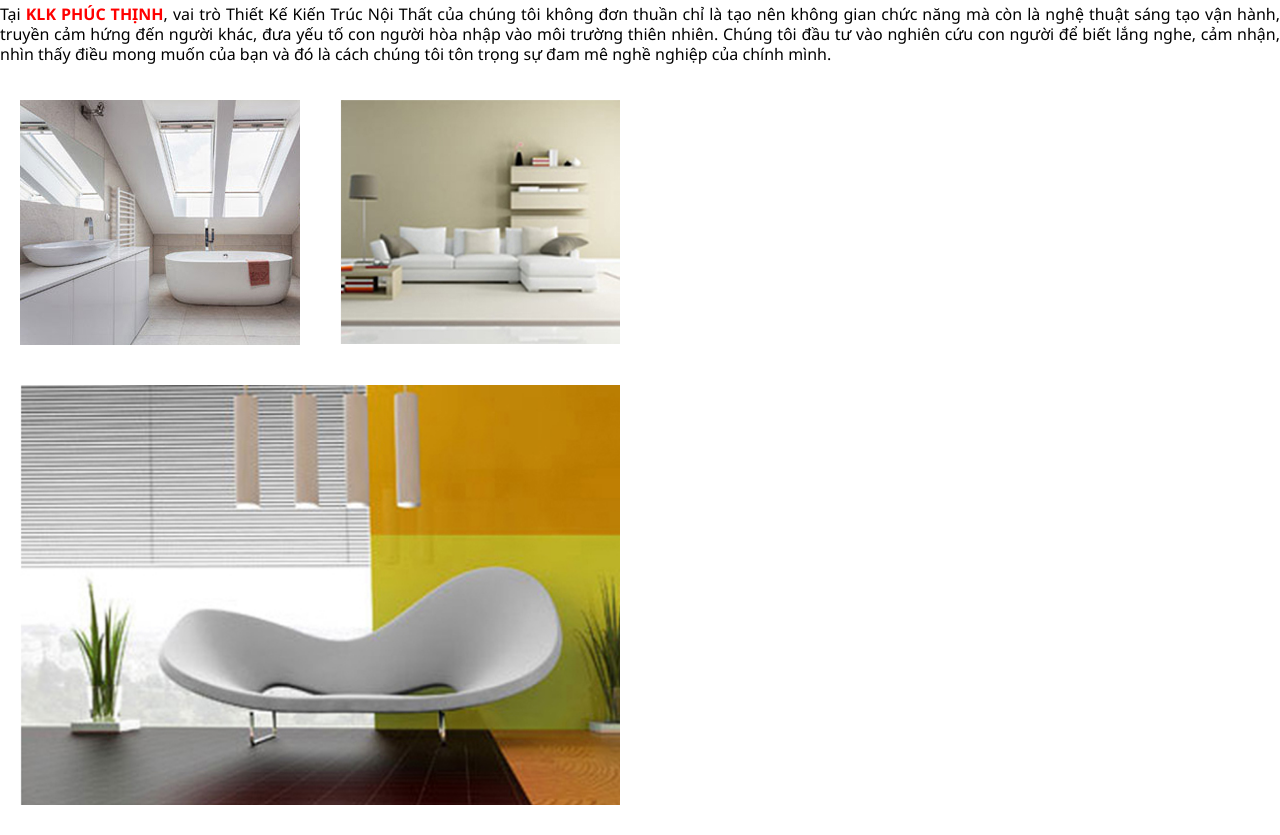
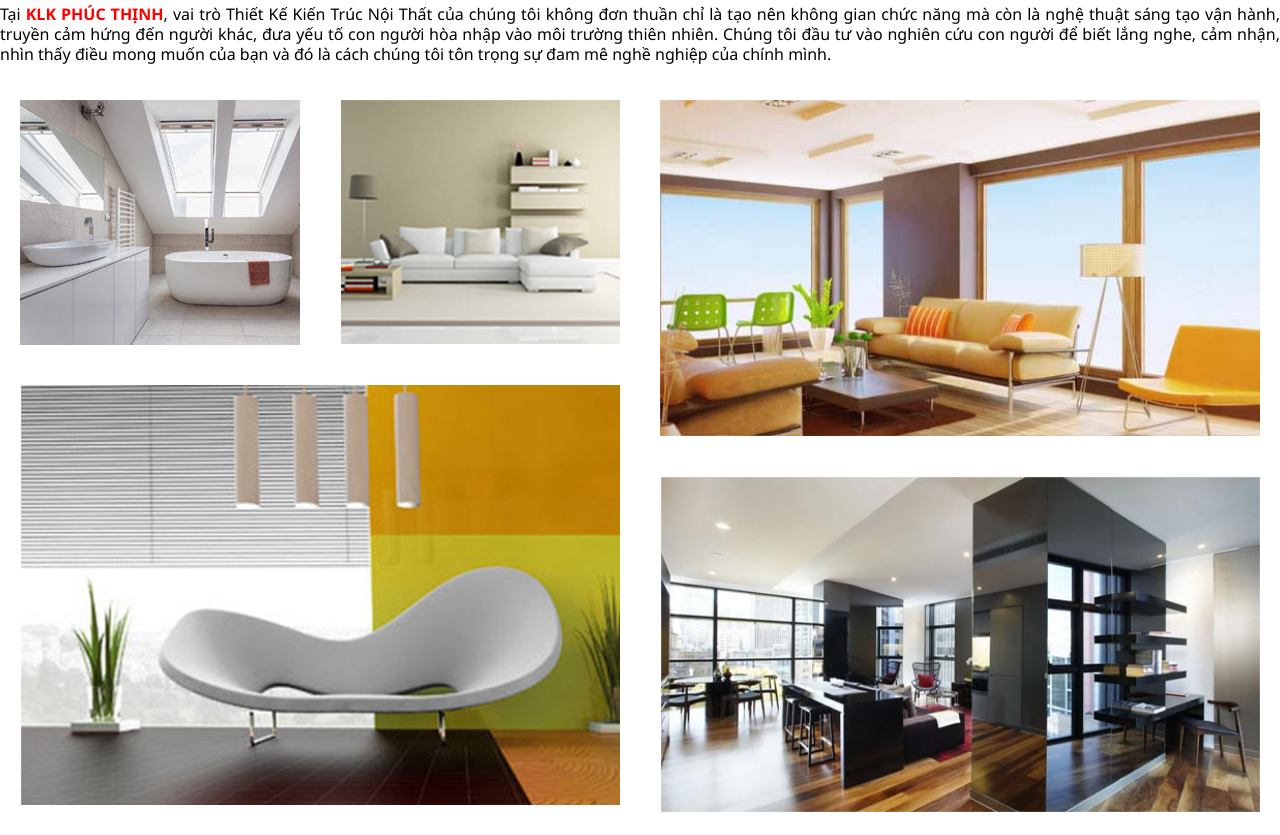
Before and after one commit to Cybersoft-LeThanhLiem/KLK_Design, a plain HTML site: page index.html in a window 1280 px wide. Shown: the part 696-1531 px from the top of the page. Drawn offline with Linux system fonts and the light colour scheme; the site is published under a folder, as on GitHub Pages, so addresses that start at the root find nothing.

Commit message:
Fix img src

```diff
--- a/index.html
+++ b/index.html
@@ -44,10 +44,10 @@
             </div>
             <div class="intro__product-right">
                 <div class="intro__product-item intro__product-item2">
-                    <img src="/img/img_phong_khach.jpg" alt="">
+                    <img src="./img/img_phong_khach.jpg" alt="">
                 </div>
                 <div class="intro__product-item intro__product-item2">
-                    <img src="/img/img_van_phong.jpg" alt="">
+                    <img src="./img/img_van_phong.jpg" alt="">
                 </div>
             </div>
         </div>
```
